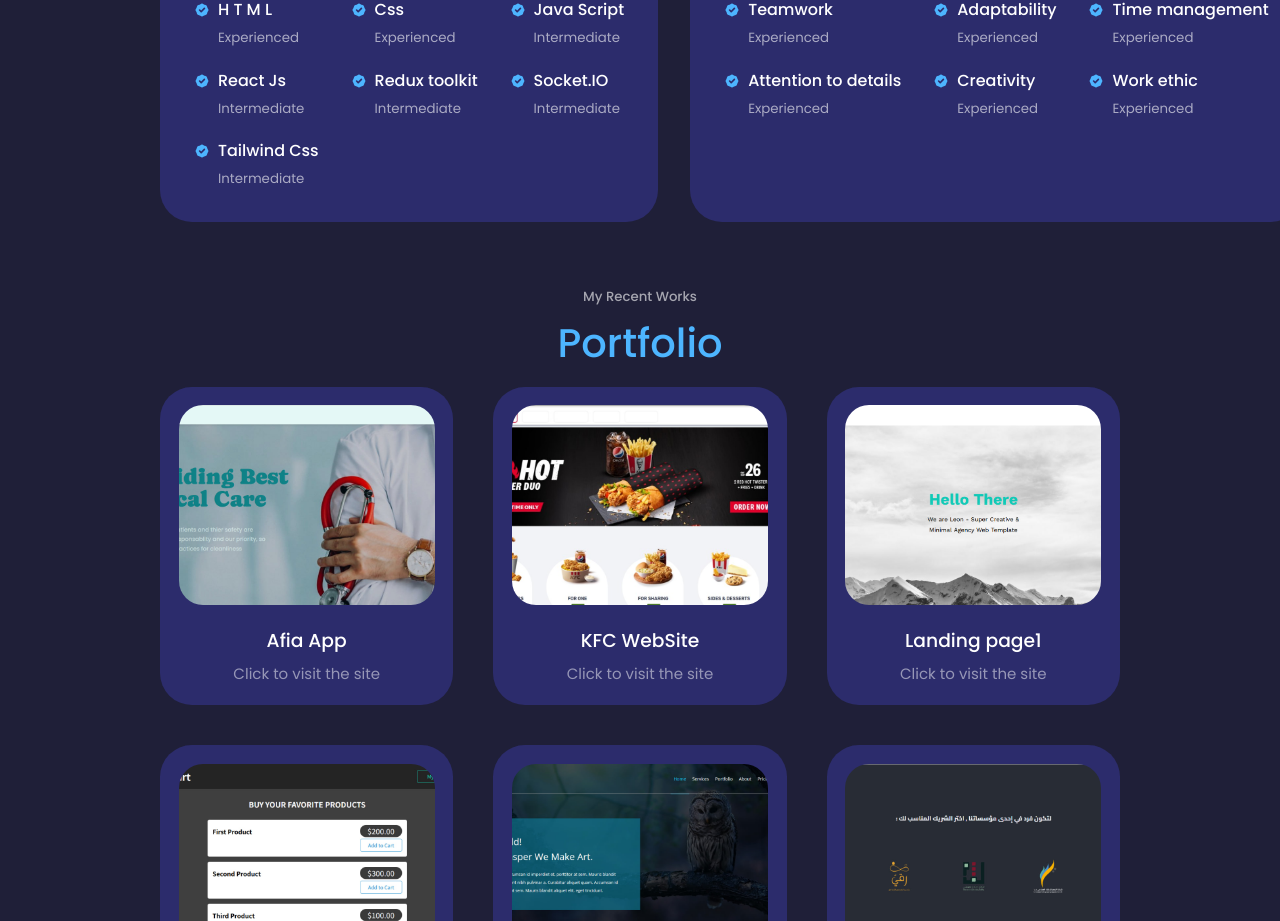
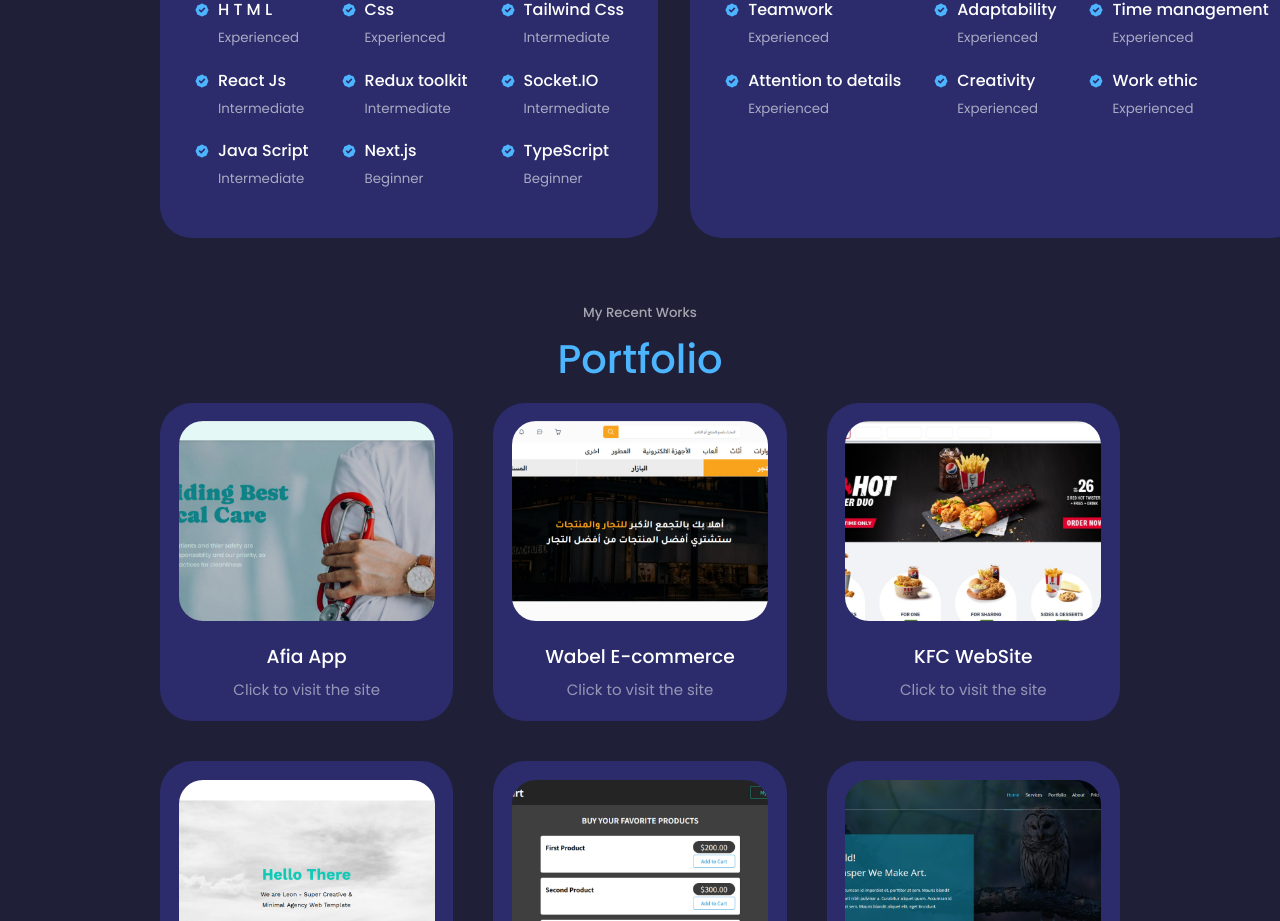
Before and after one commit to saeed-qujjah/portfolio, a React (Create React App) app: page / in a window 1280 px wide. Shown: the part 2273-3194 px from the top of the page. Built offline with nearby package versions, Linux system fonts and the light colour scheme.

Commit message:
add wabel

```diff
--- a/src/components/About/About.js
+++ b/src/components/About/About.js
@@ -56,7 +56,7 @@
               <article className="about_card">
                 <FaAward className="about_icon" />
                 <h5>Experience</h5>
-                <small>+1 Years Working</small>
+                <small>+1.5 Years Working</small>
               </article>
               <article className="about_card">
                 <HiUsers className="about_icon" />
--- a/src/components/Experience/Experience.js
+++ b/src/components/Experience/Experience.js
@@ -67,14 +67,9 @@
                   </div>
                 </article>
                 <article className="experience_details">
-                  {/* <HiBadgeCheck className="experience_details-icon" />
-                  <div>
-                    <h4>BootStrap</h4>
-                    <small className="text-light">Intermediate</small>
-                  </div> */}
                   <HiBadgeCheck className="experience_details-icon" />
                   <div>
-                    <h4>Tailwind Css</h4>
+                    <h4>Java Script</h4>
                     <small className="text-light">Intermediate</small>
                   </div>
                 </article>
@@ -95,6 +90,13 @@
                   </div>
                 </article>
                 <article className="experience_details">
+                  <HiBadgeCheck className="experience_details-icon" />
+                  <div>
+                    <h4>Next.js</h4>
+                    <small className="text-light">Beginner</small>
+                  </div>
+                </article>
+                <article className="experience_details">
                   {/* <HiBadgeCheck className="experience_details-icon" />
                   <div>
                     <h4>Tailwind Css</h4>
@@ -104,9 +106,14 @@
               </div>
               <div className="experience_content-box-react">
                 <article className="experience_details">
+                  {/* <HiBadgeCheck className="experience_details-icon" />
+                  <div>
+                    <h4>BootStrap</h4>
+                    <small className="text-light">Intermediate</small>
+                  </div> */}
                   <HiBadgeCheck className="experience_details-icon" />
                   <div>
-                    <h4>Java Script</h4>
+                    <h4>Tailwind Css</h4>
                     <small className="text-light">Intermediate</small>
                   </div>
                 </article>
@@ -115,6 +122,13 @@
                   <div>
                     <h4>Socket.IO</h4>
                     <small className="text-light">Intermediate</small>
+                  </div>
+                </article>
+                <article className="experience_details">
+                  <HiBadgeCheck className="experience_details-icon" />
+                  <div>
+                    <h4>TypeScript</h4>
+                    <small className="text-light">Beginner</small>
                   </div>
                 </article>
               </div>
--- a/src/components/Protofilo/Protofilo.js
+++ b/src/components/Protofilo/Protofilo.js
@@ -3,7 +3,7 @@
 import image1 from "../image/Instagram Story – 1.png";
 import image2 from "../image/Instagram Story.png";
 import image3 from "../image/Mouk up.png";
-import image4 from "../image/Mouk up@2x.png";
+import image4 from "../../image/photo_2023-12-05_21-59-26.jpg";
 import image5 from "../../image/photo_2023-09-24_15-10-48.jpg";
 import image7 from "../../image/facebook.jpg";
 import image8 from "../../image/photo_2023-08-26_13-31-40.jpg";
@@ -219,14 +219,27 @@
           >
             <article className="Protofilo_item">
               <div className="Protofilo_item-image">
-                <a
-                  href="http://154.62.109.112:3050/"
-                  target="_blank"
-                >
+                <a href="http://154.62.109.112:3050/" target="_blank">
                   <img src={image8} alt="" />
                 </a>
               </div>
               <h3>Afia App</h3>
+              <p
+                style={{
+                  fontSize: "15px",
+                  opacity: "0.5",
+                }}
+              >
+                Click to visit the site
+              </p>
+            </article>
+            <article className="Protofilo_item">
+              <div className="Protofilo_item-image">
+                <a href="http://154.62.109.112:3000/" target="_blank">
+                  <img src={image4} alt="" />
+                </a>
+              </div>
+              <h3>Wabel E-commerce</h3>
               <p
                 style={{
                   fontSize: "15px",
@@ -296,7 +309,10 @@
 
             <article className="Protofilo_item">
               <div className="Protofilo_item-image">
-                <a href="https://saeedkoja.github.io/Landing_page2/" target="_blank">
+                <a
+                  href="https://saeedkoja.github.io/Landing_page2/"
+                  target="_blank"
+                >
                   <img src={image10} alt="" />
                 </a>
               </div>
@@ -328,10 +344,7 @@
             </article>
             <article className="Protofilo_item">
               <div className="Protofilo_item-image">
-                <a
-                  href={image7}
-                  target="_blank"
-                >
+                <a href={image7} target="_blank">
                   <img src={image7} alt="" />
                 </a>
               </div>
```
Also changed, not shown: src/image/photo_2023-12-05_21-59-26.jpg (added), 11 other files (tests, documents, lock files or other folders).
